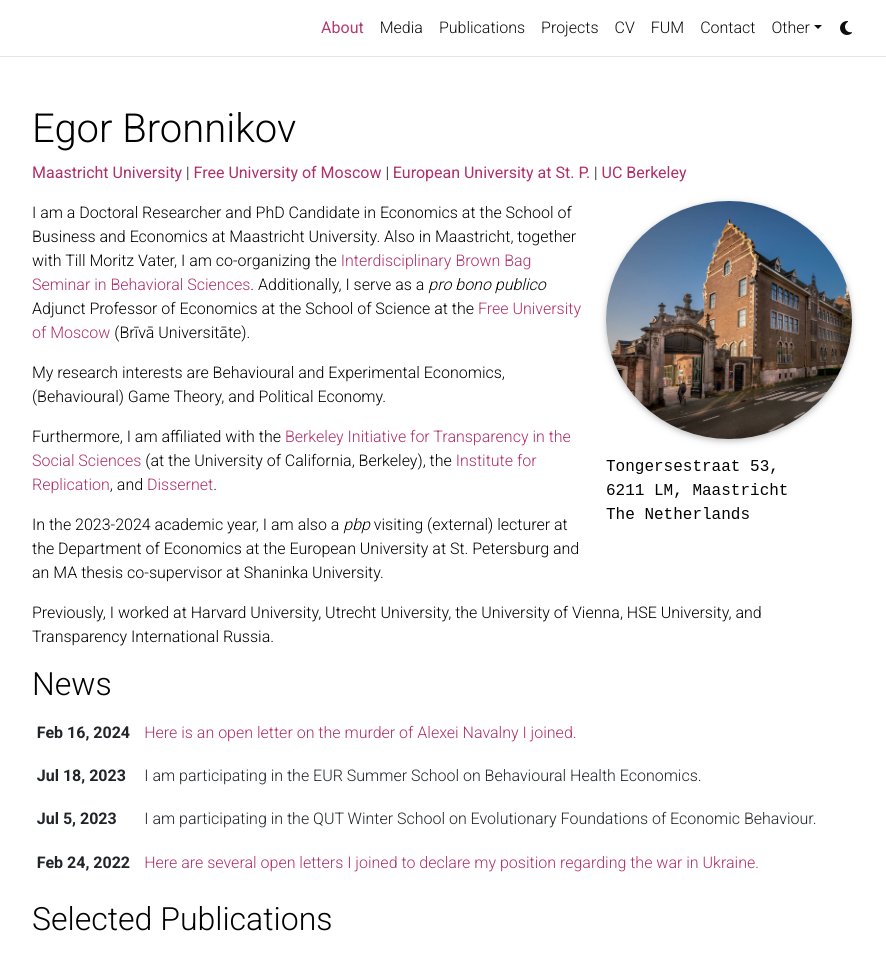
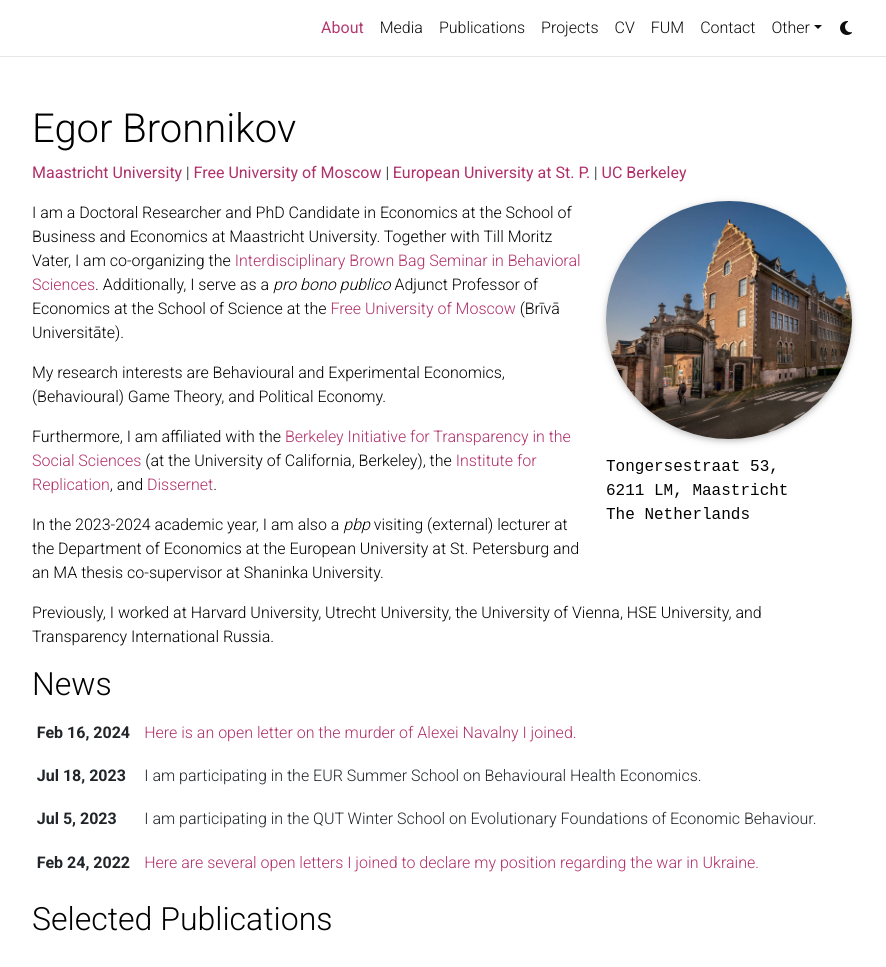
Before and after one commit to egorbronnikov/egorbronnikov.github.io, a Jekyll site: the page built from _pages/about.md, in a window 1280 px wide and 1141 px high, cut to the strip 0-967 px from the top of the window. Shown: the whole strip, without its empty margins (198-1084 px from the left). Built offline with Jekyll 4.4.1, drawn with Linux system fonts in a browser that asks for light colours; comment, search, counter and statistics services are not loaded; a style sheet for code colours, icons or effects is not loaded.

Commit message:
Update about.md

```diff
--- a/_pages/about.md
+++ b/_pages/about.md
@@ -25,7 +25,7 @@
 social: false  # includes social icons at the bottom of the page
 ---
 
-I am a Doctoral Researcher and PhD Candidate in Economics at the School of Business and Economics at Maastricht University. Also in Maastricht, together with Till Moritz Vater, I am co-organizing the [Interdisciplinary Brown Bag Seminar in Behavioral Sciences](https://sbe.maastrichtuniversity.nl/neuroeconomics/brownbag-seminar/). Additionally, I serve as a <i>pro bono publico</i> Adjunct Professor of Economics at the School of Science at the [Free University of Moscow](/teaching/) (Brīvā Universitāte).
+I am a Doctoral Researcher and PhD Candidate in Economics at the School of Business and Economics at Maastricht University. Together with Till Moritz Vater, I am co-organizing the [Interdisciplinary Brown Bag Seminar in Behavioral Sciences](https://sbe.maastrichtuniversity.nl/neuroeconomics/brownbag-seminar/). Additionally, I serve as a <i>pro bono publico</i> Adjunct Professor of Economics at the School of Science at the [Free University of Moscow](/teaching/) (Brīvā Universitāte).
 
 My research interests are Behavioural and Experimental Economics, (Behavioural) Game Theory, and Political Economy.
 
```
